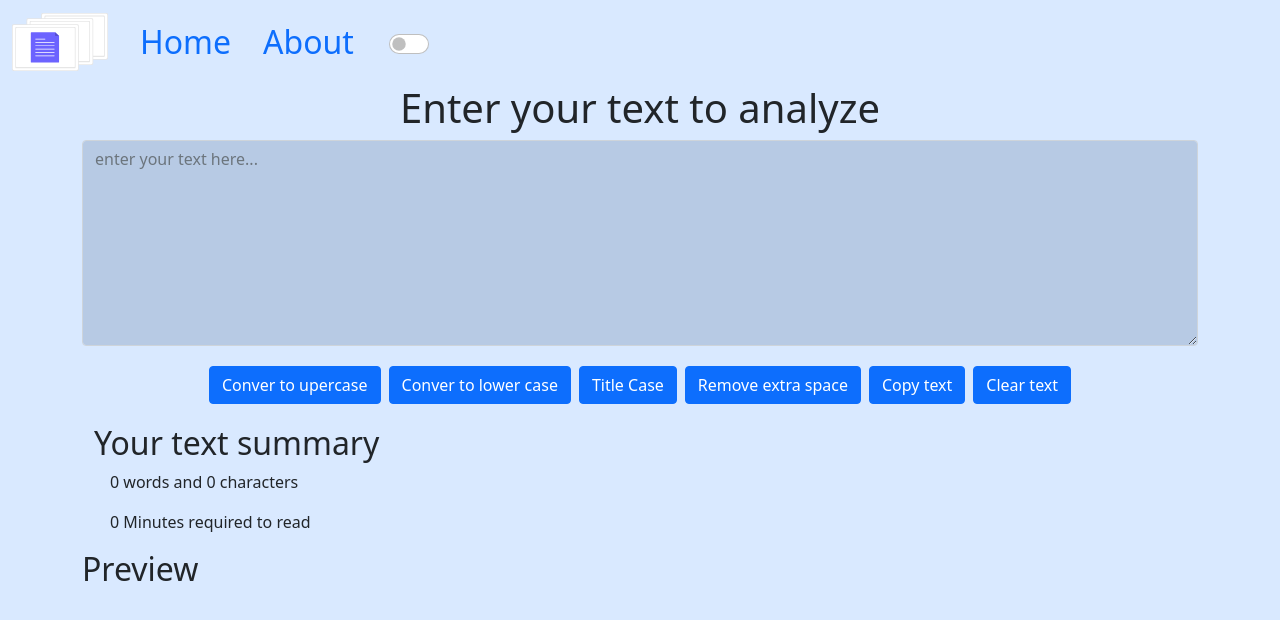
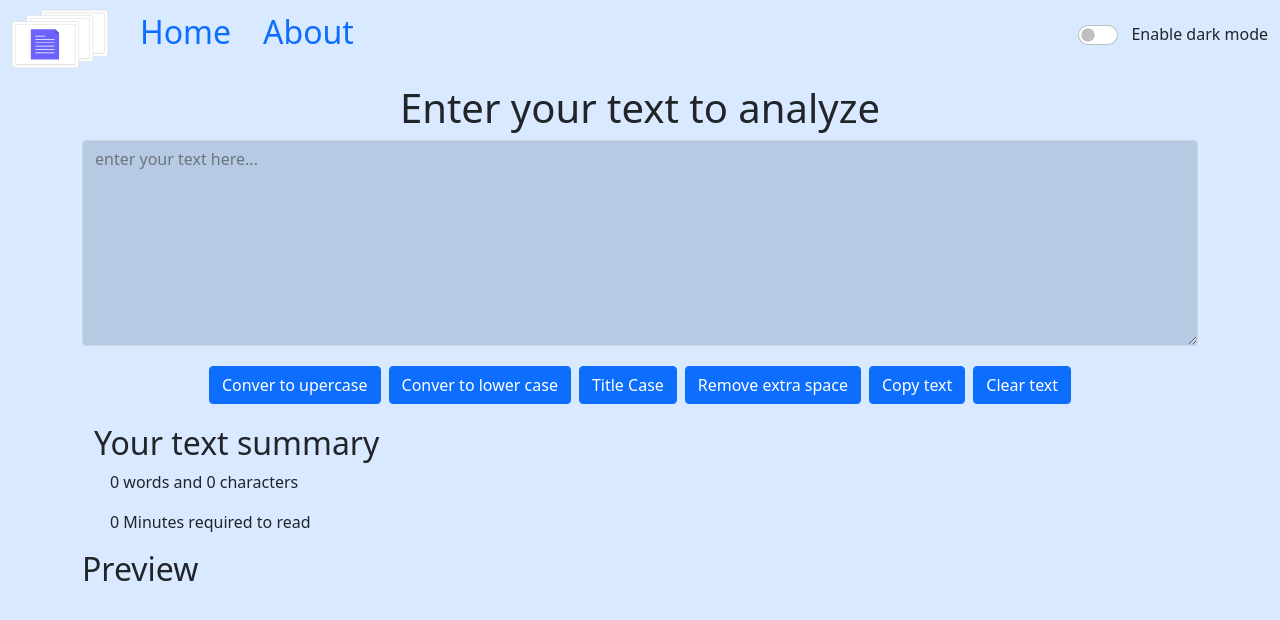
Before and after one commit to Vivek-Pandey1/Text-Analyser, a React (Create React App) app: page / in a window 1280 px wide. Shown: the top 620 px of the page. Built offline with nearby package versions, Linux system fonts and the light colour scheme.

Commit message:
Chore: Navbar updated

```diff
--- a/src/App.css
+++ b/src/App.css
@@ -22,21 +22,18 @@ body{
   color: rgb(24, 24, 24) !important;
 }
 
-.navbar > .container-fluid {
-  display: flex;
-  justify-content: flex-start !important;
-  align-items: center !important;
-}
 .navbar-brand > img {
   width: 6rem;
 }
 
-@media  (max-width:550px){
+@media  (max-width:625px){
   .nav-item {
     font-size: 1rem;
     }
     .navbar-brand > img {
       width: 4rem;
     }
-
+    span{
+      display: none;
+    }
 }
--- a/src/Components/Home.js
+++ b/src/Components/Home.js
@@ -28,7 +28,7 @@ const Home = () => {
 
 
   return (
-    <div className="container">
+    <div className="container mt-2">
       <h1>Enter your text to analyze</h1>
 
       <div className="form">
--- a/src/Components/Navbar.js
+++ b/src/Components/Navbar.js
@@ -25,37 +25,38 @@ const Navbar = () => {
 
   return (
     <nav className="navbar navbar-expand-lg">
-      <div className="container-fluid ">
-        <Link className="navbar-brand" to="/">
+      <div className="container-fluid d-flex justify-content-between ">
+        <div>
+        <Link className="navbar-brand d-inline" to="/">
           <img src="./logo.svg" alt="logo" />
         </Link>
 
-        <Link className="nav-link nav-item" to="/">
+        <Link className="nav-link nav-item d-inline" to="/">
           Home
         </Link>
-        <Link className="nav-link nav-item" to="/about">
+        <Link className="nav-link nav-item d-inline" to="/about ">
           About
         </Link>
-        <OverlayTrigger placement="bottom"
-        delay={{ show: 250, hide: 400 }}
-        overlay={renderTooltip}
-      >
+        </div>
+        <div className="d-flex justify-content-start">
+          <OverlayTrigger placement="bottom"
+          delay={{ show: 250, hide: 400 }}
+          overlay={renderTooltip}
+        >
         <Button variant="checkbox" onClick={mode}>
-          <div className="form-check form-switch ms-3">
+          <div className="form-check form-switch">
             <input
-              className="form-check-input btn-lg"
+              className="form-check-input btn-lg m-0"
               type="checkbox"
               role="switch"
               id="flexSwitchCheckDefault" />
-
-          </div>
-
-        </Button>
-
-      </OverlayTrigger>
+                </div>
+              </Button>
+            </OverlayTrigger>
+            <span id="myText" className="m-0 pt-1">{theemMode}</span>
       </div>
 
-
+      </div>
     </nav>
   );
 };
```
